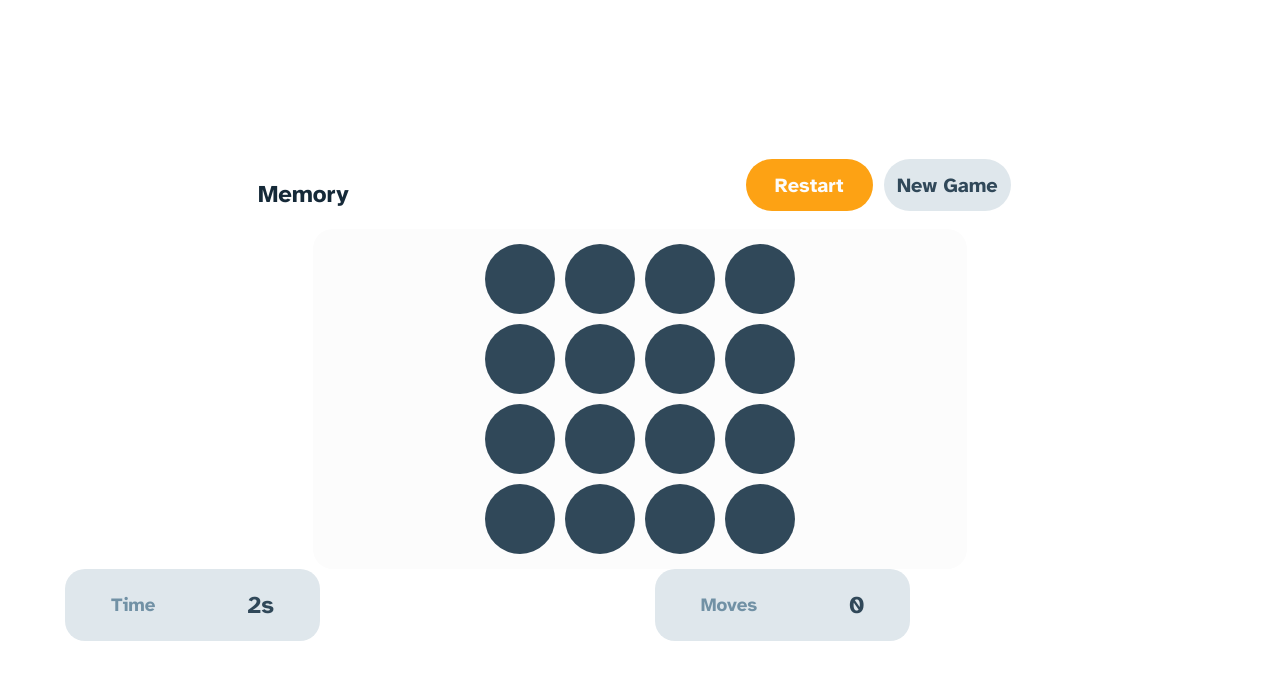
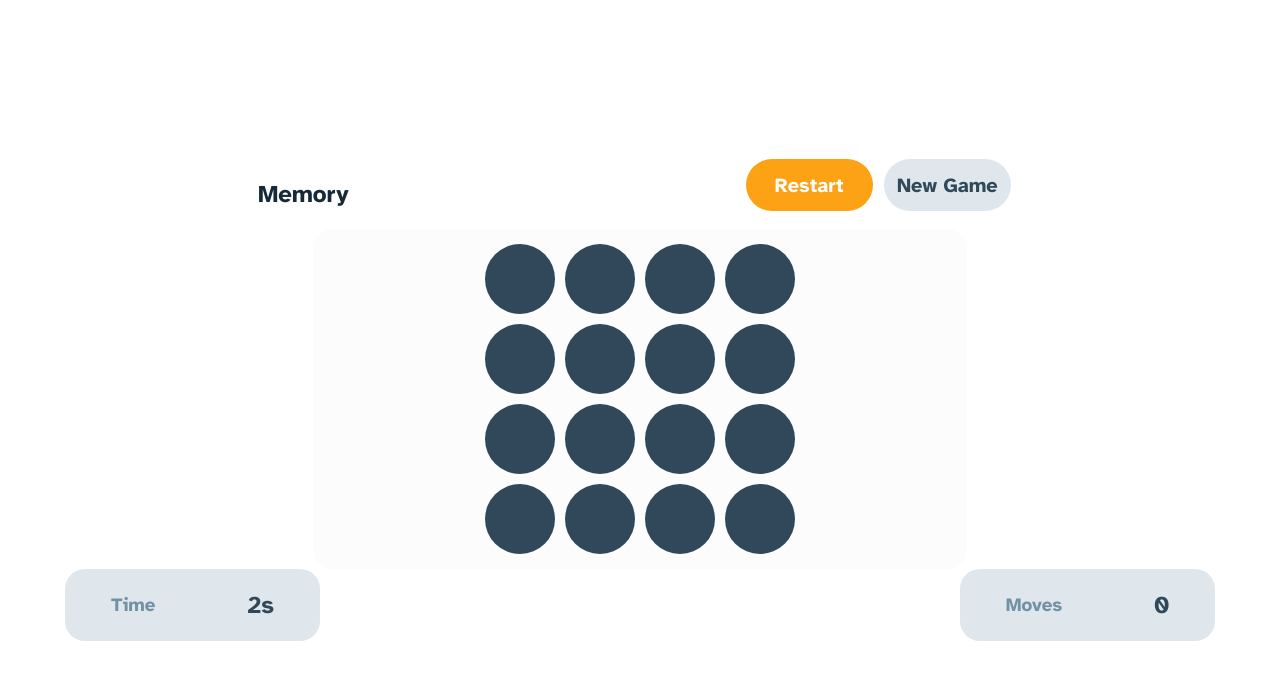
Before and after one commit to Davitvashakmadze/memory-game, a React (Create React App) app: page / in a window 1280 px wide. Both pictures are taken after a click on the button "Start Game". Shown: the top 680 px of the page. Built offline with nearby package versions, Linux system fonts and the light colour scheme; a web font is replaced by a local one.

Commit message:
feat: fix bottom div position

```diff
--- a/src/home.scss
+++ b/src/home.scss
@@ -184,9 +184,8 @@ body {
 }
 .player-wrapper {
   width: 100%;
-  display: grid;
-  grid-template-columns: repeat(4, 1fr);
-  grid-gap: 30px;
+  display: flex;
+  justify-content: space-between;
   .player {
     border-radius: 20px;
     width: 255px;
@@ -236,10 +235,9 @@ body {
 
 .grid-item.revealed {
   background: rgba(253, 162, 20, 1);
-  p{
+  p {
     padding-bottom: 90%;
   }
-
 }
 
 .grid-item.matched {
```
